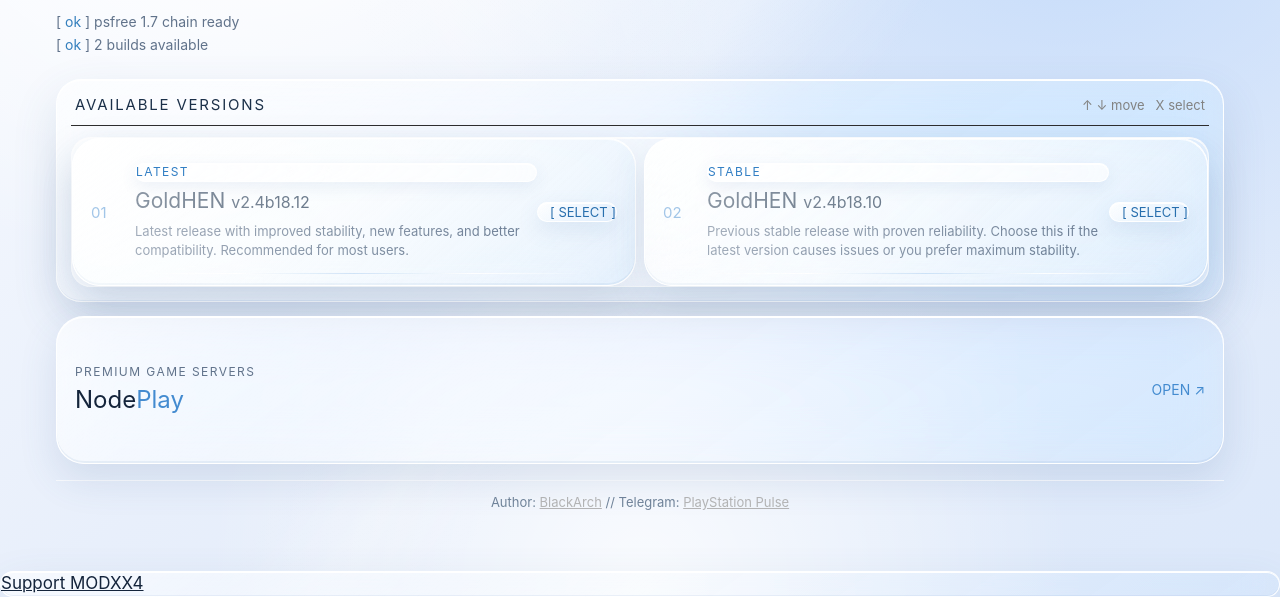
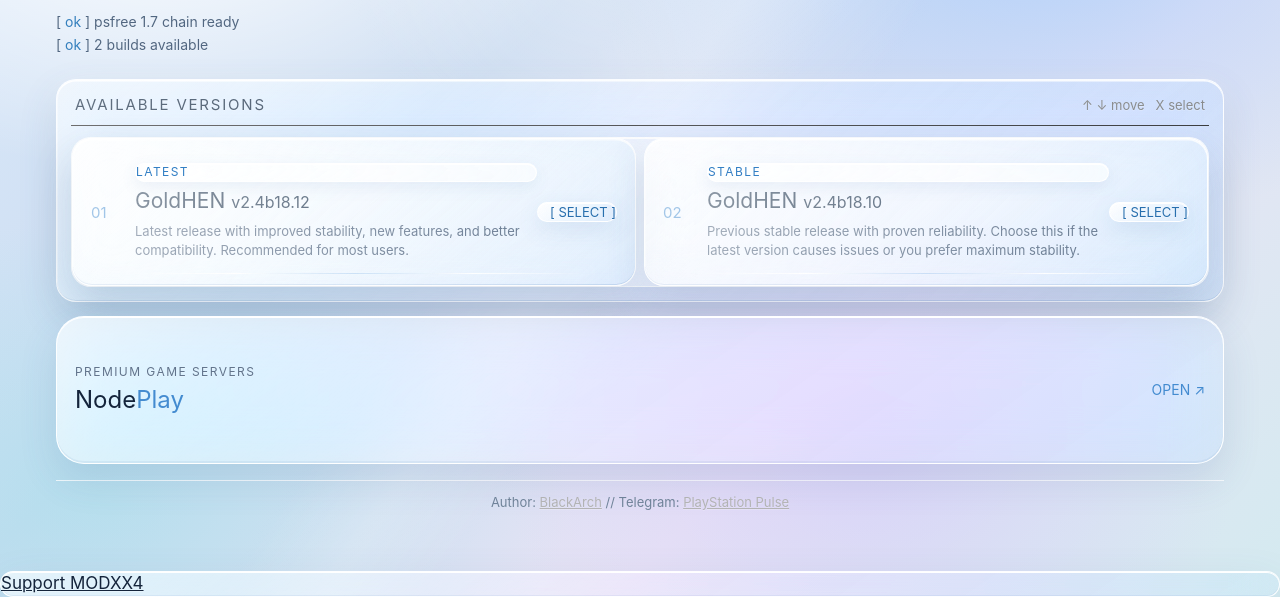
Before and after one commit to modxx4/modxx4.github.io, a plain HTML site: page 900/version-selector.html in a window 1280 px wide. Shown: the part 203-800 px from the top of the page. Drawn offline with Linux system fonts and the light colour scheme.

Commit message:
Apply unified Apple Liquid Glass theme

```diff
--- a/900/version-selector.html
+++ b/900/version-selector.html
@@ -148,6 +148,8 @@
     </style>
 
 <link rel="stylesheet" href="../liquid-glass.css">
+
+<link rel="stylesheet" href="../apple-liquid-glass.css">
 </head>
 
 <body>
```
